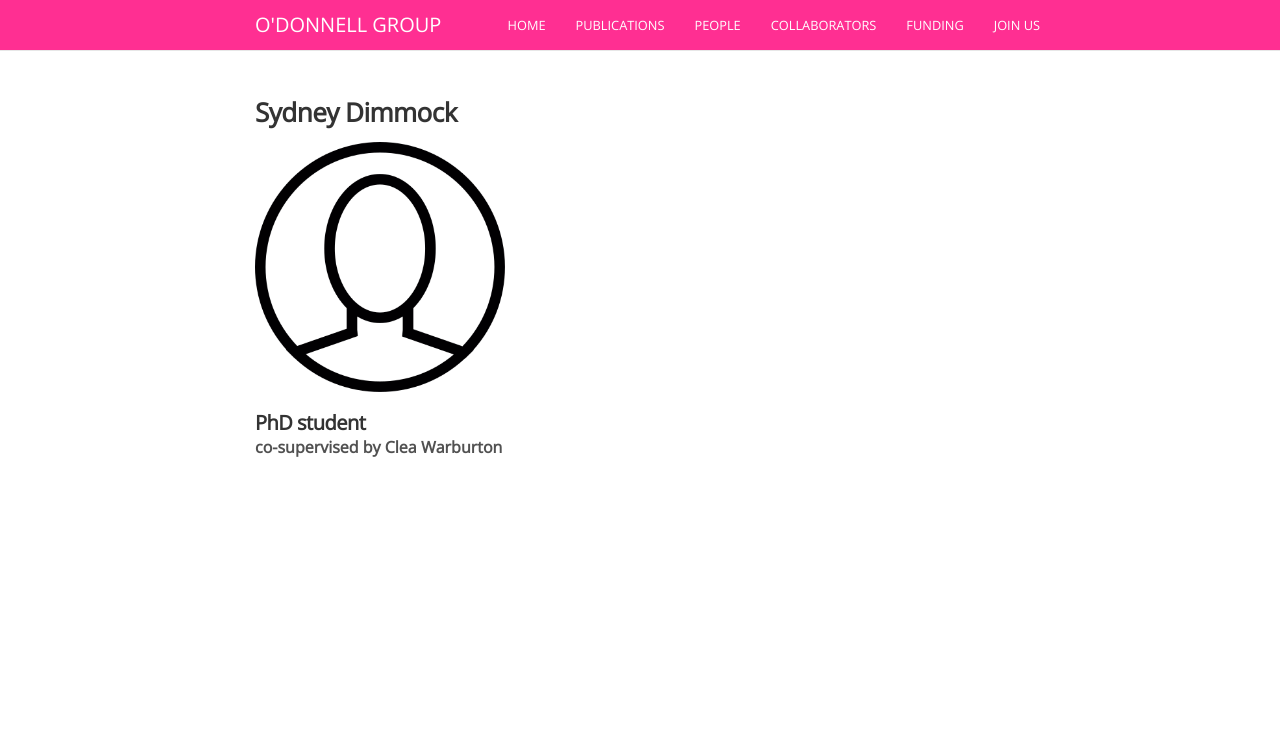
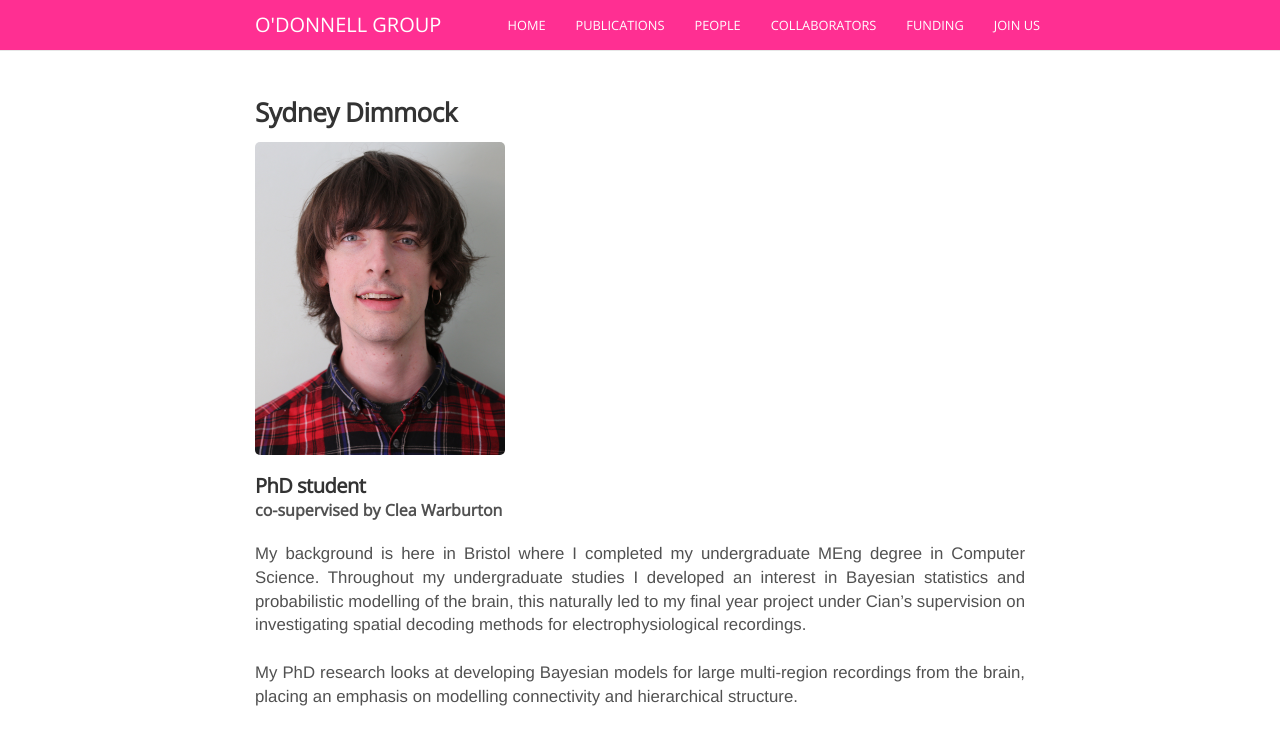
Before and after one commit to odonnellgroup/odonnellgroup.github.io, a Jekyll site: the page built from _people/Sydney_Dimmock.md, in a window 1280 px wide. Shown: the top 745 px of the page. Built offline with Jekyll 4.4.1, drawn with Linux system fonts in a browser that asks for light colours; nearby versions of some CDN libraries; comment, search, counter and statistics services are not loaded.

Commit message:
updated people pages. Added Sydney info. Added former member links.

```diff
--- a/_people/Sydney_Dimmock.md
+++ b/_people/Sydney_Dimmock.md
@@ -1,7 +1,7 @@
 ---
 name: Sydney Dimmock
 position: gradstudent
-avatar: blank.png
+avatar: SydneyDimmock.jpg
 joined: 10_2019
 affiliation: [co-supervised by Clea Warburton]
 ---
@@ -15,3 +15,9 @@ affiliation: [co-supervised by Clea Warburton]
  {% endif %}
 
 <b>{{page.affiliation}}</b>
+
+<header class="masthead text-justify" style="font-size:120%">
+My background is here in Bristol where I completed my undergraduate MEng degree in Computer Science. Throughout my undergraduate studies I developed an interest in Bayesian statistics and probabilistic modelling of the brain, this naturally led to my final year project under Cian’s supervision on investigating spatial decoding methods for electrophysiological recordings.
+<br><br>
+My PhD research looks at developing Bayesian models for large multi-region recordings from the brain, placing an emphasis on modelling connectivity and hierarchical structure.
+</header>
```
Also changed, not shown: _people/Cian_Odonnell.md (+1 -1 lines), _people/Rachel_Humphries.md (+3 -2 lines), people.md (+8 -8 lines), images/people/SydneyDimmock.jpg (added), people_store/Jake_Ahern.md (renamed from _people/Jake_Ahern.md), 10 other files.
